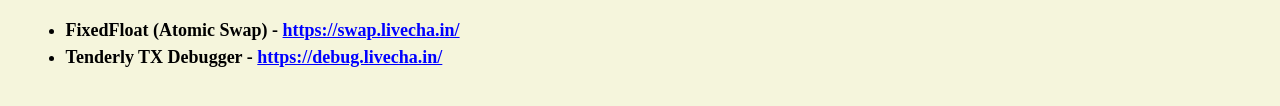
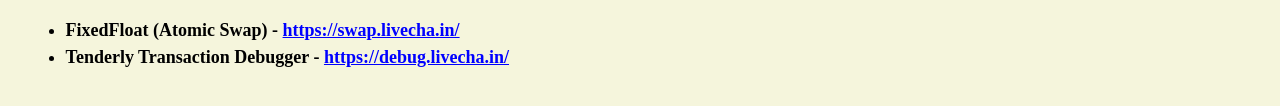
Before and after one commit to Soteria-Smart-Contracts/LiveChai.in, a plain HTML site: page index.html in a window 1280 px wide. Shown: the part 560-666 px from the top of the page. Drawn offline with Linux system fonts and the light colour scheme.

Commit message:
Nov 24, 2022, 11:02 AM

```diff
--- a/index.html
+++ b/index.html
@@ -29,7 +29,7 @@
     <h3 style="font-size: 20px; font-weight: bold; margin-left: 1.25vw;">Other tools and gadgets:</h3>
     <ul style="font-size: large; font-weight: bold; line-height: 27px;">
         <li>FixedFloat (Atomic Swap) - <a class="link" target="_blank" href="https://swap.livecha.in/">https://swap.livecha.in/</a></li>
-        <li>Tenderly TX Debugger - <a class="link" target="_blank" href="https://debug.livecha.in/">https://debug.livecha.in/</a></li>
+        <li>Tenderly Transaction Debugger - <a class="link" target="_blank" href="https://debug.livecha.in/">https://debug.livecha.in/</a></li>
     </ul>
 </body>
 </html>
```
